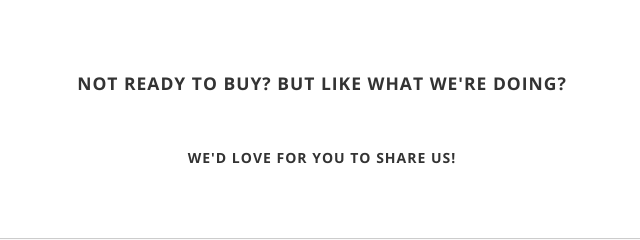
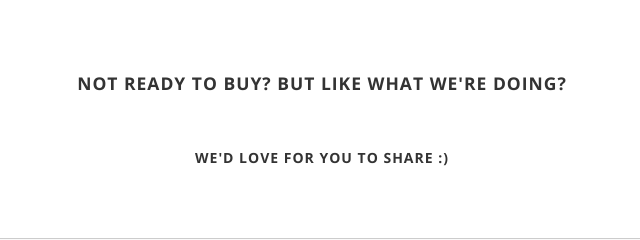
Before and after one commit to darrenjsmith/blindfold, a plain HTML site: page index.html in a window 1280 px wide. Shown: the part 4132-4372 px from the top of the page, 318-958 px from the left. Drawn offline with Linux system fonts and the light colour scheme; some packages are replaced by stand-ins of ours.

Commit message:
add this sizzle

```diff
--- a/index.html
+++ b/index.html
@@ -219,7 +219,7 @@ Available Jan 27th 2015.</p>
       <div class="row">
         <div class="offset2 span8">
           <h4 class="text-center">Not ready to buy? But like what we're doing?</h4>
-          <h5 class="text-center">We'd love for you to share us!</h5>
+          <h5 class="text-center">We'd love for you to share :) </h5>
           <!-- Go to www.addthis.com/dashboard to customize your tools -->
           <div class="addthis_native_toolbox"></div>
         </div>
```
